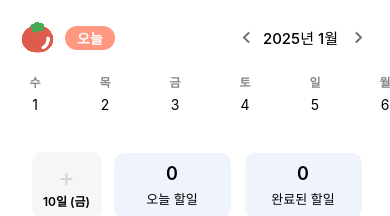
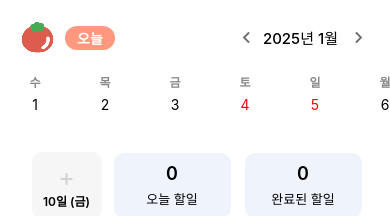
Before and after one commit to jizero1/todo, a React Native app: screen / in a window 390 px wide. Shown: the top 216 px of the page. Built offline with nearby package versions, Linux system fonts and the light colour scheme.

Commit message:
주말에는 날짜색상 빨간색으로

```diff
--- a/App.js
+++ b/App.js
@@ -137,13 +137,22 @@ const App = () => {
                                 case 6: dayText = "토"; break;
                             }
 
+                            // const [weekColor, setWeekColor] = useState(false);
+                            // const weekColor = () => {
+                            //     if (dayOfWeek === 0 || dayOfWeek === 6){
+                            //         console.log("주말"+dayOfWeek);
+                            //     }
+                            // }
+
+
+
                             const dayKey = `${nowYear}-${nowMonth}-${day}`;
                             return (
                                 <TouchableOpacity key={day} onPress={() => { handleDateClick(day); dateClick(day); handleDateDot(day); moodClose(); }}>
                                     <View key={day} style={[styles.calendarDate, dateDay === day && year === selectedDate.getFullYear() && month === selectedDate.getMonth() ? { backgroundColor: '#C4D1F5' } : { backgroundColor: '#FFFFFF' }, click[day] ? { borderWidth: 3, borderColor: '#B6BCD2' } : { borderWidth: 3, borderColor: '#FFFFFF' }]}>
                                         <Text style={[styles.calendarDayText, dateDay === day && year === selectedDate.getFullYear() && month === selectedDate.getMonth() ? { color: '#FFFFFF' } : { color: '#898989' }]}>{dayText}</Text>
 
-                                        <Text style={styles.calendarDateText}>{day}</Text>
+                                        <Text style={[styles.calendarDateText, dayOfWeek === 0 || dayOfWeek === 6 ? {color:'red'} : {color:'black'}]}>{day}</Text>
 
                                         <Text style={[styles.calendarDot, a[dayKey] ? { display: 'block' } : { display: 'none' }]}>.</Text>
                                     </View>
```
